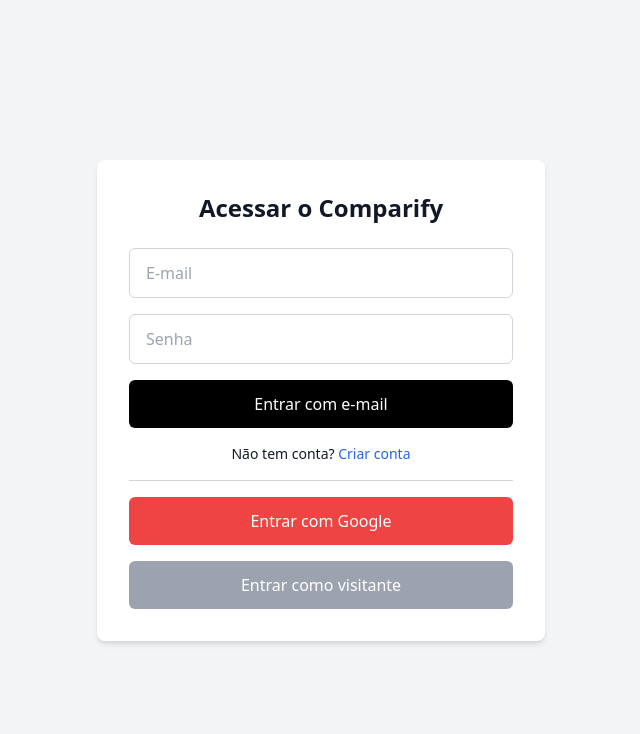
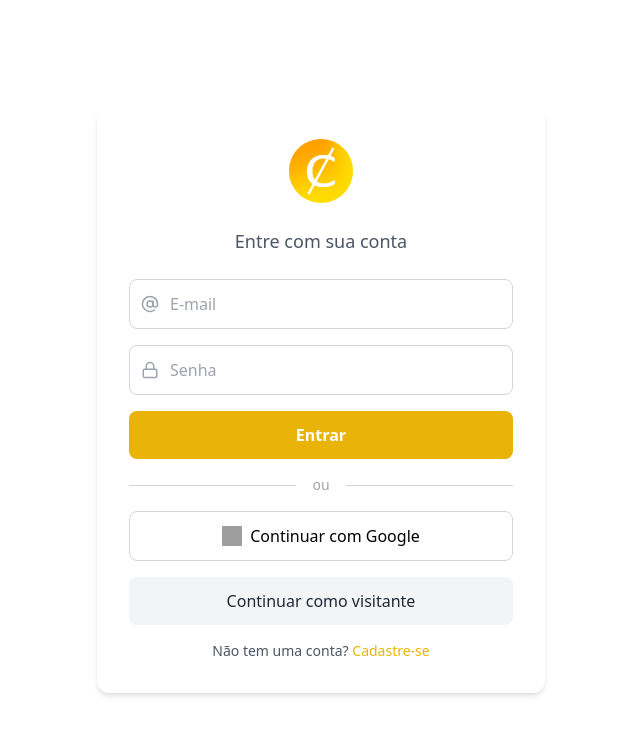
Before and after one commit to Leticiacl/comparafy, a React app: page /login in a window 1280 px wide. Shown: the top 734 px of the page, without its empty margins (319-959 px from the left). Built offline with nearby package versions, Linux system fonts and the light colour scheme; grey boxes are pictures that could not be loaded; the HTML template or start-up script is replaced by a standard one.

Commit message:
att layout

```diff
--- a/src/context/DataContext.tsx
+++ b/src/context/DataContext.tsx
@@ -1,18 +1,7 @@
 // src/context/DataContext.tsx
-import React, {
-  createContext,
-  useState,
-  useContext,
-  useEffect,
-  ReactNode
-} from 'react';
-import {
-  addSavingsToFirestore,
-  getSavingsFromFirestore,
-  fetchLists
-} from '../services/firestoreService';
+import React, { createContext, useState, useContext, useEffect, ReactNode } from 'react';
+import { addSavingsToFirestore, getSavingsFromFirestore, fetchLists } from '../services/firestoreService';
 
-// Tipos dos dados que estamos usando no contexto
 type Item = {
   id: string;
   name: string;
@@ -61,10 +50,9 @@
     savings: []
   });
 
-  // Carregar listas e savings do Firestore
   const loadData = async () => {
     try {
-      const userId = sessionStorage.getItem('userId');
+      const userId = sessionStorage.getItem("userId");
       if (!userId) return;
 
       const lists = await fetchLists(userId);
@@ -72,8 +60,8 @@
 
       setData(prev => ({
         ...prev,
-        lists,
-        savings
+        lists: lists,
+        savings: savings
       }));
     } catch (error) {
       console.error('Erro ao buscar dados do Firestore:', error);
@@ -84,10 +72,8 @@
     loadData();
   }, []);
 
-  // Adiciona uma nova economia
   const addSavings = async (month: string, amount: number) => {
     const newSavings = { month, amount };
-
     await addSavingsToFirestore(newSavings);
 
     setData(prev => ({
@@ -105,14 +91,13 @@
 
 export const useData = (): DataContextType => {
   const context = useContext(DataContext);
-
-  if (!context) {
+  if (context === undefined) {
     console.error('useData must be used within a DataProvider');
     throw new Error('useData must be used within a DataProvider');
   }
 
   if (process.env.NODE_ENV === 'development') {
-    console.log('Contexto carregado:', context);
+    console.log(context);
   }
 
   return context;
--- a/src/pages/Login.tsx
+++ b/src/pages/Login.tsx
@@ -1,10 +1,9 @@
-// src/pages/Login.tsx
-
 import React, { useState } from 'react';
 import { useNavigate } from 'react-router-dom';
 import { signInWithEmailAndPassword, signInWithPopup, signInAnonymously } from 'firebase/auth';
 import { auth, provider } from '../services/firebase';
 import { showToast } from '../components/ui/Toaster';
+import { AtSignIcon, LockIcon } from 'lucide-react';
 
 const Login: React.FC = () => {
   const [email, setEmail] = useState('');
@@ -45,47 +44,73 @@
   };
 
   return (
-    <div className="min-h-screen flex items-center justify-center bg-gray-100 dark:bg-black px-4">
-      <div className="bg-white dark:bg-gray-900 p-8 rounded-lg shadow-md w-full max-w-md">
-        <h1 className="text-2xl font-bold text-center mb-6">Acessar o Comparify</h1>
+    <div className="min-h-screen flex items-center justify-center bg-white px-4">
+      <div className="w-full max-w-md bg-white p-8 rounded-xl shadow-md">
+        <div className="flex justify-center mb-6">
+          <img src="/LOGO_REDUZIDA.png" alt="Comparify" className="h-16" />
+        </div>
+        <h2 className="text-center text-gray-600 mb-6 text-lg">Entre com sua conta</h2>
 
         <div className="space-y-4">
+          <div className="relative">
             <input
               type="email"
               placeholder="E-mail"
               value={email}
               onChange={(e) => setEmail(e.target.value)}
-            className="w-full px-4 py-3 border border-gray-300 rounded-md focus:outline-none focus:ring focus:border-yellow-400 dark:bg-gray-800 dark:text-white"
+              className="w-full px-4 py-3 pl-10 border border-gray-300 rounded-lg focus:outline-none focus:ring-2 focus:ring-yellow-400"
             />
+            <AtSignIcon className="absolute left-3 top-1/2 transform -translate-y-1/2 text-gray-400" size={18} />
+          </div>
+
+          <div className="relative">
             <input
               type="password"
               placeholder="Senha"
               value={senha}
               onChange={(e) => setSenha(e.target.value)}
-            className="w-full px-4 py-3 border border-gray-300 rounded-md focus:outline-none focus:ring focus:border-yellow-400 dark:bg-gray-800 dark:text-white"
+              className="w-full px-4 py-3 pl-10 border border-gray-300 rounded-lg focus:outline-none focus:ring-2 focus:ring-yellow-400"
             />
+            <LockIcon className="absolute left-3 top-1/2 transform -translate-y-1/2 text-gray-400" size={18} />
+          </div>
+
           <button
             onClick={handleEmailLogin}
-            className="w-full bg-black text-white py-3 rounded-md hover:bg-gray-800 transition"
+            className="w-full bg-yellow-500 text-white font-semibold py-3 rounded-lg hover:bg-yellow-600 transition"
           >
-            Entrar com e-mail
+            Entrar
           </button>
-          <p className="text-sm text-center">
-            Não tem conta? <span className="text-blue-600 cursor-pointer">Criar conta</span>
-          </p>
-          <div className="border-t border-gray-300 my-4" />
+
+          <div className="flex items-center justify-center text-gray-400 text-sm">
+            <div className="flex-1 border-t border-gray-300"></div>
+            <span className="px-4">ou</span>
+            <div className="flex-1 border-t border-gray-300"></div>
+          </div>
+
           <button
             onClick={handleGoogleLogin}
-            className="w-full bg-red-500 text-white py-3 rounded-md hover:bg-red-600 transition"
+            className="w-full border border-gray-300 text-black font-medium py-3 rounded-lg hover:bg-gray-100 transition flex items-center justify-center gap-2"
           >
-            Entrar com Google
+            <img src="https://www.gstatic.com/firebasejs/ui/2.0.0/images/auth/google.svg" alt="Google" className="w-5 h-5" />
+            Continuar com Google
           </button>
+
           <button
             onClick={handleAnonymousLogin}
-            className="w-full bg-gray-400 text-white py-3 rounded-md hover:bg-gray-500 transition"
+            className="w-full bg-gray-100 text-gray-800 font-medium py-3 rounded-lg hover:bg-gray-200 transition"
           >
-            Entrar como visitante
+            Continuar como visitante
           </button>
+
+          <p className="text-sm text-center text-gray-600 mt-4">
+            Não tem uma conta?{' '}
+            <span
+              onClick={() => showToast('Função de cadastro em desenvolvimento', 'info')}
+              className="text-yellow-500 hover:underline cursor-pointer"
+            >
+              Cadastre-se
+            </span>
+          </p>
         </div>
       </div>
     </div>
--- a/src/services/firestoreService.ts
+++ b/src/services/firestoreService.ts
@@ -1,10 +1,10 @@
 // src/services/firestoreService.ts
-import { collection, addDoc, getDocs, query, where } from 'firebase/firestore';
-import { db } from './firebase';
+import { collection, addDoc, getDocs, query, where } from "firebase/firestore";
+import { db } from "./firebase";  // Certifique-se de que o db está correto
 
 // Função para criar uma lista no Firestore
 export const createList = async (userId: string, name: string) => {
-  await addDoc(collection(db, 'listas'), {
+  await addDoc(collection(db, "listas"), {
     userId,
     name,
     createdAt: new Date()
@@ -13,10 +13,31 @@
 
 // Função para buscar as listas de um usuário no Firestore
 export const fetchLists = async (userId: string) => {
-  const q = query(collection(db, 'listas'), where('userId', '==', userId));
+  const q = query(collection(db, "listas"), where("userId", "==", userId));
   const snapshot = await getDocs(q);
   return snapshot.docs.map(doc => ({
     id: doc.id,
     ...doc.data()
   }));
 };
+
+// Função para adicionar uma economia ao Firestore
+export const addSavingsToFirestore = async (savings) => {
+  try {
+    const docRef = await addDoc(collection(db, "savings"), savings);
+    console.log('Economia adicionada com ID:', docRef.id);
+  } catch (error) {
+    console.error('Erro ao adicionar economia:', error);
+  }
+};
+
+// Função para obter economias do Firestore
+export const getSavingsFromFirestore = async () => {
+  try {
+    const querySnapshot = await getDocs(collection(db, "savings"));
+    return querySnapshot.docs.map((doc) => doc.data());
+  } catch (error) {
+    console.error('Erro ao buscar economias:', error);
+    return [];
+  }
+};
```
Lines whose indentation alone changed are shown as unchanged.
